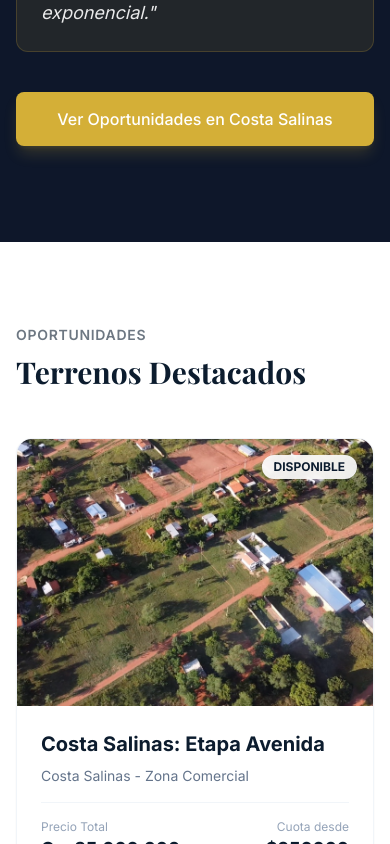
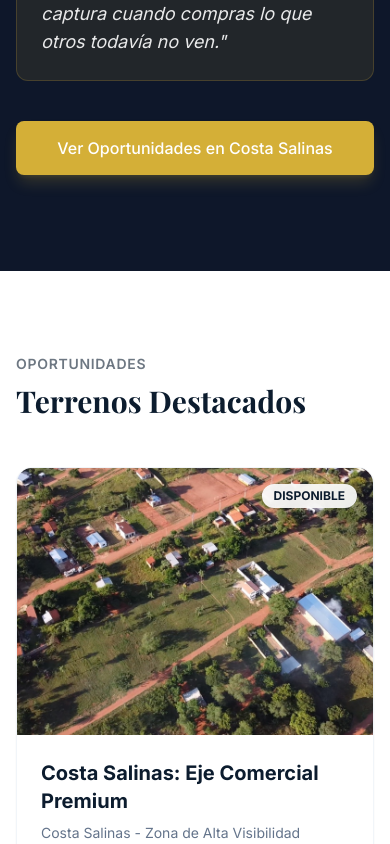
Before and after one commit to tekobienesraices/TEKO, a React (Vite) app: page / in a window 390 px wide. Shown: the part 2960-3804 px from the top of the page. Built offline with nearby package versions, Linux system fonts and the light colour scheme.

Commit message:
Refine Costa Salinas copy, products, and fix timeline button

```diff
--- a/components/GrowthTimeline.tsx
+++ b/components/GrowthTimeline.tsx
@@ -1,39 +1,37 @@
 import React, { useState } from 'react';
 import { motion, AnimatePresence } from 'framer-motion';
 import { ArrowRight, ChevronLeft, ChevronRight, TrendingUp, Clock, Map } from 'lucide-react';
+import { Link } from 'react-router-dom';
 import { Button } from './Button';
 
 const timelineData = [
     {
         year: '2010',
         image: '/growth/2010.jpg',
-        title: 'El Inicio: Visión Temprana',
-        desc: 'Un terreno raw (virgen), invisible para la mayoría. Solo los inversores con visión detectaron el potencial de la nueva infraestructura proyectada.',
-        insight: 'El momento de mayor riesgo percibido, pero de retorno exponencial.'
+        title: 'Fase 0: El Valor del Silencio',
+        desc: 'Tierra raw sin servicios. El mercado ignoraba la zona, pero el análisis de expansión urbana indicaba que este era el punto de entrada óptimo para capturar la máxima plusvalía futura.',
+        insight: 'En Real Estate, el mayor margen se captura cuando compras lo que otros todavía no ven.'
     },
     {
         year: '2015',
         image: '/growth/2015.jpg',
-        title: 'Desarrollo: La Primera Ola',
-        desc: 'Apertura de caminos y llegada de los primeros servicios básicos. "Costa Salinas" comienza a sonar en el mercado.',
-        stat: 'Valor del m²: $15 USD',
-        insight: 'Quien compró en 2010 ya triplicó su capital en 5 años (300% ROI).'
+        title: 'Infraestructura: El Motor de Valor',
+        desc: 'Apertura de ejes viales y consolidación de la red eléctrica. La preventa temprana se agota mientras el capital invertido comienza su fase de aceleración.',
+        insight: 'La llegada de la infraestructura básica suele duplicar el valor del m² en menos de 24 meses.'
     },
     {
         year: '2020',
         image: '/growth/2020.jpg',
-        title: 'Consolidación: El Boom Demográfico',
-        desc: 'La mancha urbana alcanza la zona. Construcción de casas quintas, comercios y aumento masivo de la demanda.',
-        stat: 'Valor del m²: $35 USD',
-        insight: 'La tierra se vuelve escasa. El mercado valida la zona como premium.'
+        title: 'Consolidación: El Efecto Multiplicador',
+        desc: 'Densificación urbana masiva. La construcción de viviendas proyecta un entorno residencial de primer nivel, validando la tesis de inversión original.',
+        insight: 'La escasez de tierra en zonas ya urbanizadas empuja los precios hacia arriba de forma orgánica.'
     },
     {
         year: '2025',
         image: '/growth/2025.jpg',
-        title: 'Actualidad: Zona Consolidada',
-        desc: 'Hoy, Costa Salinas es una realidad tangible. Una zona vibrante con alta calidad de vida. Y esto recién empieza.',
-        stat: 'Valor del m²: $55+ USD',
-        insight: 'Tu oportunidad no es "haber comprado antes". Es entender que el ciclo se repite.'
+        title: 'Madurez: Patrimonio Líquido',
+        desc: 'Una comunidad vibrante y consolidada. Lo que era una oportunidad de inversión hoy es un activo de alta liquidez y valor de reventa premium.',
+        insight: 'Tu patrimonio hoy depende de las decisiones con visión de futuro que tomes ahora.'
     }
 ];
 
@@ -172,9 +170,11 @@ export const GrowthTimeline: React.FC = () => {
                                     </div>
                                 </div>
 
-                                <Button variant="gold" size="lg" className="w-full sm:w-auto shadow-lg shadow-teko-gold/20 hover:shadow-teko-gold/40">
-                                    Ver Oportunidades en Costa Salinas
-                                </Button>
+                                <Link to="/zona/costa-salinas">
+                                    <Button variant="gold" size="lg" className="w-full sm:w-auto shadow-lg shadow-teko-gold/20 hover:shadow-teko-gold/40">
+                                        Ver Oportunidades en Costa Salinas
+                                    </Button>
+                                </Link>
                             </motion.div>
                         </AnimatePresence>
                     </div>
--- a/data.ts
+++ b/data.ts
@@ -42,15 +42,15 @@ export const properties: Property[] = [
   {
     id: 'cs-001',
     zoneId: 'costa-salinas',
-    title: 'Costa Salinas: Etapa Avenida',
-    location: 'Costa Salinas - Zona Comercial',
+    title: 'Costa Salinas: Eje Comercial Premium',
+    location: 'Costa Salinas - Zona de Alta Visibilidad',
     price: 85000000,
     size: 360,
     dimensions: '12x30',
     monthlyPayment: 950000,
-    description: 'Ubicación estratégica sobre avenida principal. El potencial comercial es inmediato. Ideal para quienes buscan que su terreno trabaje para ellos: construí locales abajo y departamentos arriba. Una inversión que se paga sola.',
+    description: 'Un activo inmobiliario estratégico. Posicionado sobre el eje principal de circulación, este lote garantiza la máxima plusvalía por exposición comercial. Ideal para inversores que buscan rentabilidad de doble dígito mediante el desarrollo de locales comerciales o unidades de renta. La infraestructura está lista para soportar el crecimiento demográfico que viste en la línea de tiempo.',
     image: '/properties/costa-salinas-drone-1.jpg',
-    features: ['Sobre Avenida', 'Potencial Comercial', 'Alta Visibilidad', 'Escritura Inmediata'],
+    features: ['Ubicación Estratégica', 'Apto para Comercio', 'Máxima Exposición', 'Escritura Inmediata'],
     type: 'terreno',
     coordinates: { lat: -25.30, lng: -57.27 },
     status: 'available'
@@ -59,32 +59,16 @@ export const properties: Property[] = [
     id: 'cs-002',
     zoneId: 'costa-salinas',
     title: 'Costa Salinas: Residencial',
-    location: 'Costa Salinas - Zona Tranquila',
+    location: 'Costa Salinas - Sector Consolidado',
     price: 78000000,
     size: 360,
     dimensions: '12x30',
     monthlyPayment: 890000,
-    description: 'La paz que buscás, a metros del desarrollo. Este sector está diseñado para la vida familiar, rodeado de naturaleza pero conectado a todo. El lugar donde tus hijos van a jugar seguros. Un refugio de valor.',
+    description: 'Protección de capital en su forma más pura. Ubicado en un sector de alta densidad residencial ya consolidada, este lote ofrece la seguridad de un entorno familiar y la tranquilidad de una inversión que no deja de valorizarse. El equilibrio perfecto para construir un hogar o mantener tierra en una zona donde la oferta ya es escasa.',
     image: '/properties/costa-salinas-drone-2.jpg',
-    features: ['Zona Residencial', 'Entorno Verde', 'Barrio Consolidado', 'Financiación Flexible'],
+    features: ['Entorno Familiar', 'Servicios Listos', 'Alta Demanda Directa', 'Documentación Premium'],
     type: 'terreno',
     coordinates: { lat: -25.31, lng: -57.28 },
-    status: 'available'
-  },
-  {
-    id: 'cs-003',
-    zoneId: 'costa-salinas',
-    title: 'Costa Salinas: Lote Esquina Premium',
-    location: 'Costa Salinas - Sector Alto',
-    price: 135000000,
-    size: 450,
-    dimensions: '15x30',
-    monthlyPayment: 1500000,
-    description: 'La joya del loteamiento. Lote esquina con doble fachada y topografía elevada. La vista desde aquí domina el entorno. Para el inversor exigente que sabe que las esquinas siempre valen más.',
-    image: '/properties/costa-salinas-drone-1.jpg', // Reusing drone 1 as generic nice view
-    features: ['Lote Esquina', 'Doble Frente', 'Topografía Elevada', 'Ubicación Premium'],
-    type: 'terreno',
-    coordinates: { lat: -25.29, lng: -57.26 },
     status: 'available'
   },
   // NARANJATY - Lotes
```
